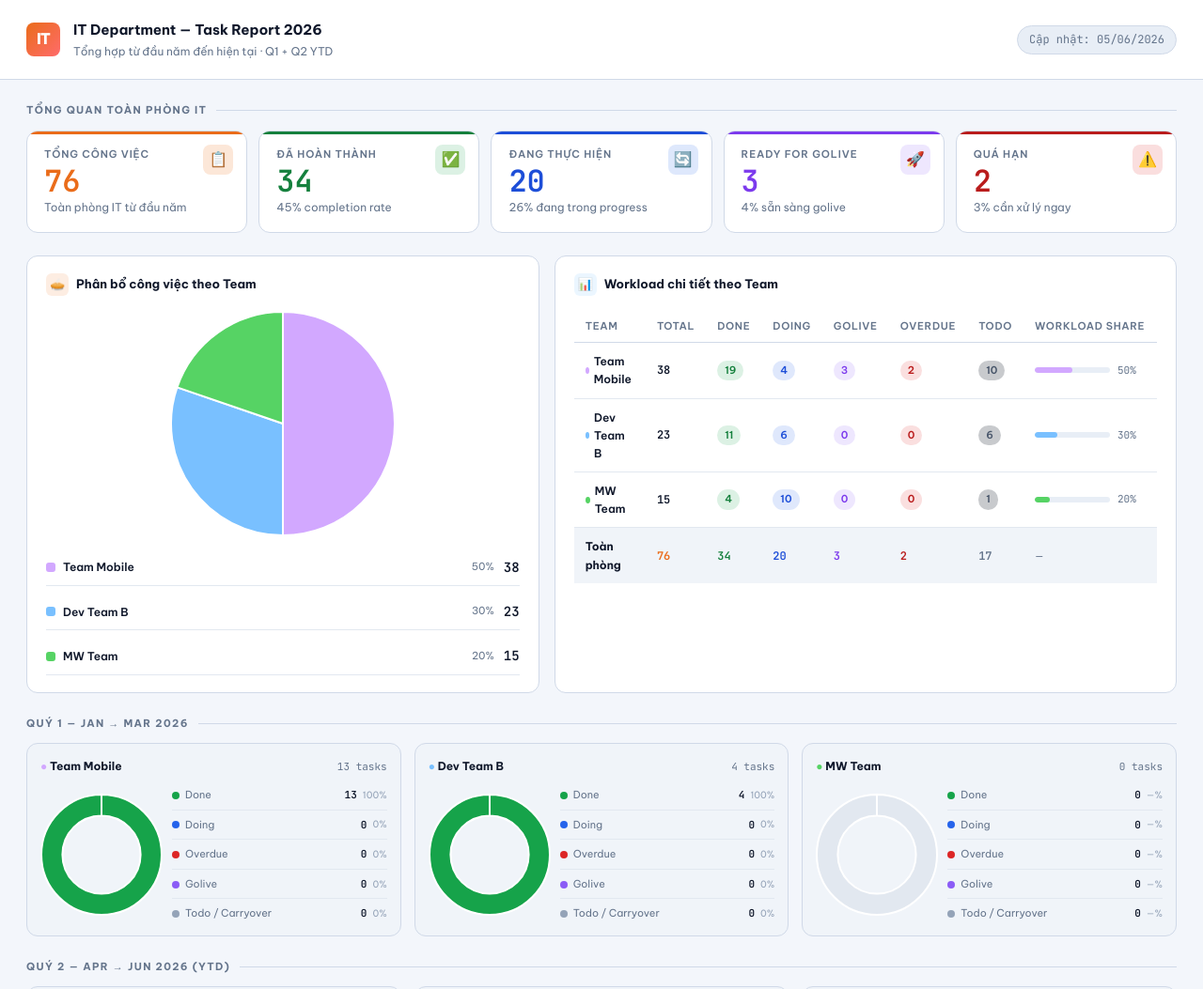
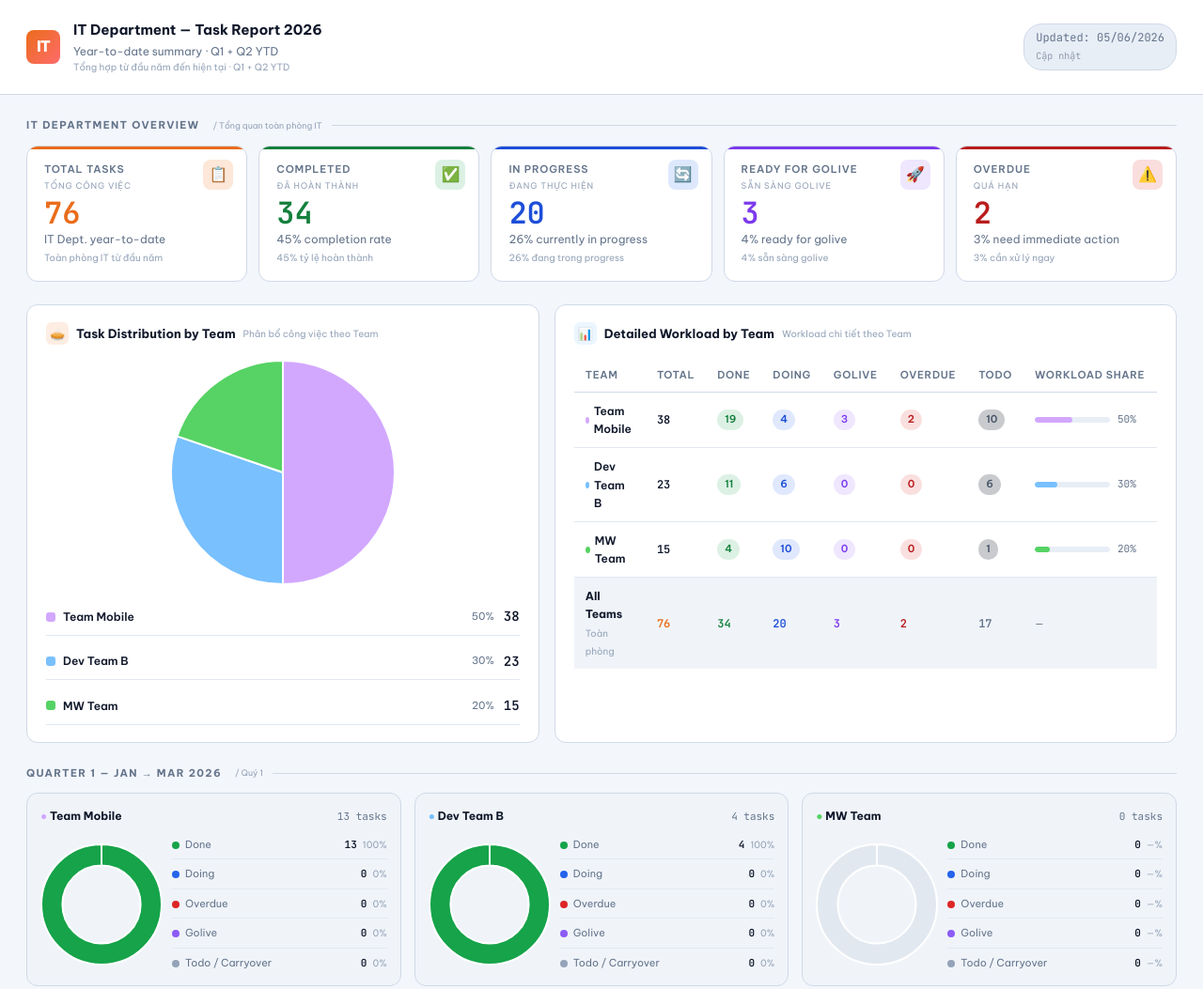
Before and after one commit to minhvb-vobaominh/reports, a plain HTML site: page index.html in a window 1280 px wide. Shown: the top 1053 px of the page at 94% size. Drawn offline with nearby package versions, Linux system fonts and the light colour scheme.

Commit message:
feat: update IT Department Report to English and enhance bilingual support

```diff
--- a/index.html
+++ b/index.html
@@ -1,5 +1,5 @@
 <!doctype html>
-<html lang="vi">
+<html lang="en">
   <head>
     <meta charset="utf-8" />
     <meta name="viewport" content="width=device-width,initial-scale=1" />
@@ -742,17 +742,18 @@
         <div>
           <div class="header-title">IT Department — Task Report 2026</div>
           <div class="header-sub">
-            Tổng hợp từ đầu năm đến hiện tại · Q1 + Q2 YTD
+            Year-to-date summary · Q1 + Q2 YTD
+            <span style="display:block;font-size:10px;color:var(--muted2);">Tổng hợp từ đầu năm đến hiện tại · Q1 + Q2 YTD</span>
           </div>
         </div>
       </div>
-      <div class="header-date">Cập nhật: 05/06/2026</div>
+      <div class="header-date">Updated: 05/06/2026<br><span style="font-size:10px;opacity:0.7;">Cập nhật</span></div>
     </header>
 
     <main class="gap24">
       <!-- KPI Cards -->
       <div>
-        <div class="section-label">Tổng quan toàn phòng IT</div>
+        <div class="section-label">IT Department Overview <span style="font-size:9px;font-weight:400;text-transform:none;letter-spacing:0;color:var(--muted2);margin-left:4px;">/ Tổng quan toàn phòng IT</span></div>
         <div class="kpi-row" id="kpiRow"></div>
       </div>
 
@@ -771,7 +772,7 @@
           <div class="panel-title">
             <span class="ico" style="background: rgba(240, 136, 62, 0.15)"
               >🥧</span
-            >Phân bổ công việc theo Team
+            >Task Distribution by Team<span style="display:block;font-size:10px;font-weight:400;color:var(--muted2);margin-top:1px;">Phân bổ công việc theo Team</span>
           </div>
           <div
             style="
@@ -800,7 +801,7 @@
           <div class="panel-title">
             <span class="ico" style="background: rgba(121, 192, 255, 0.15)"
               >📊</span
-            >Workload chi tiết theo Team
+            >Detailed Workload by Team<span style="display:block;font-size:10px;font-weight:400;color:var(--muted2);margin-top:1px;">Workload chi tiết theo Team</span>
           </div>
           <table class="workload-table" id="workloadTable"></table>
         </div>
@@ -808,13 +809,13 @@
 
       <!-- Q1 Section -->
       <div>
-        <div class="section-label">Quý 1 — Jan → Mar 2026</div>
+        <div class="section-label">Quarter 1 — Jan → Mar 2026 <span style="font-size:9px;font-weight:400;text-transform:none;letter-spacing:0;color:var(--muted2);margin-left:4px;">/ Quý 1</span></div>
         <div class="donut-grid" id="q1Grid"></div>
       </div>
 
       <!-- Q2 Section -->
       <div>
-        <div class="section-label">Quý 2 — Apr → Jun 2026 (YTD)</div>
+        <div class="section-label">Quarter 2 — Apr → Jun 2026 (YTD) <span style="font-size:9px;font-weight:400;text-transform:none;letter-spacing:0;color:var(--muted2);margin-left:4px;">/ Quý 2</span></div>
         <div class="donut-grid" id="q2Grid"></div>
       </div>
 
@@ -848,7 +849,7 @@
 
       <!-- Assessment section -->
       <div>
-        <div class="section-label">Đánh giá tổng quan & Phân tích</div>
+        <div class="section-label">Overview Assessment & Analysis <span style="font-size:9px;font-weight:400;text-transform:none;letter-spacing:0;color:var(--muted2);margin-left:4px;">/ Đánh giá tổng quan &amp; Phân tích</span></div>
         <div class="insight-grid" id="insightGrid"></div>
       </div>
     </main>
@@ -944,37 +945,47 @@
         const cards = [
           {
             cls: "total",
-            label: "Tổng công việc",
+            label: "Total Tasks",
+            labelVi: "Tổng công việc",
             val: agg.total,
-            sub: "Toàn phòng IT từ đầu năm",
+            sub: "IT Dept. year-to-date",
+            subVi: "Toàn phòng IT từ đầu năm",
             icon: "📋",
           },
           {
             cls: "done",
-            label: "Đã hoàn thành",
+            label: "Completed",
+            labelVi: "Đã hoàn thành",
             val: agg.done,
             sub: pct(agg.done, agg.total) + "% completion rate",
+            subVi: pct(agg.done, agg.total) + "% tỷ lệ hoàn thành",
             icon: "✅",
           },
           {
             cls: "doing",
-            label: "Đang thực hiện",
+            label: "In Progress",
+            labelVi: "Đang thực hiện",
             val: agg.doing,
-            sub: pct(agg.doing, agg.total) + "% đang trong progress",
+            sub: pct(agg.doing, agg.total) + "% currently in progress",
+            subVi: pct(agg.doing, agg.total) + "% đang trong progress",
             icon: "🔄",
           },
           {
             cls: "golive",
             label: "Ready for Golive",
+            labelVi: "Sẵn sàng Golive",
             val: agg.golive,
-            sub: pct(agg.golive, agg.total) + "% sẵn sàng golive",
+            sub: pct(agg.golive, agg.total) + "% ready for golive",
+            subVi: pct(agg.golive, agg.total) + "% sẵn sàng golive",
             icon: "🚀",
           },
           {
             cls: "overdue",
-            label: "Quá hạn",
+            label: "Overdue",
+            labelVi: "Quá hạn",
             val: agg.overdue,
-            sub: pct(agg.overdue, agg.total) + "% cần xử lý ngay",
+            sub: pct(agg.overdue, agg.total) + "% need immediate action",
+            subVi: pct(agg.overdue, agg.total) + "% cần xử lý ngay",
             icon: "⚠️",
           },
         ];
@@ -984,9 +995,9 @@
             (c) => `
     <div class="kpi-card ${c.cls}">
       <div class="kpi-badge">${c.icon}</div>
-      <div class="kpi-label">${c.label}</div>
+      <div class="kpi-label">${c.label}<br><span style="font-size:9px;font-weight:400;color:var(--muted2);">${c.labelVi}</span></div>
       <div class="kpi-value">${c.val}</div>
-      <div class="kpi-sub">${c.sub}</div>
+      <div class="kpi-sub">${c.sub}<br><span style="font-size:10px;color:var(--muted2);">${c.subVi}</span></div>
     </div>
   `,
           )
@@ -1090,7 +1101,7 @@
         // Total row
         const t = sumAll();
         html += `<tr style="background:#f0f4f9;">
-    <td><strong>Toàn phòng</strong></td>
+    <td><strong>All Teams</strong><br><span style="font-size:10px;font-weight:400;color:var(--muted2);">Toàn phòng</span></td>
     <td><strong style="font-family:'JetBrains Mono',monospace;color:#ea6c1a;">${t.total}</strong></td>
     <td><strong style="color:#15803d;font-family:'JetBrains Mono',monospace;">${t.done}</strong></td>
     <td><strong style="color:#1d4ed8;font-family:'JetBrains Mono',monospace;">${t.doing}</strong></td>
@@ -1339,23 +1350,23 @@
           {
             type: "insight-challenge",
             icon: "⚠️",
-            title: "Khó khăn trong quá trình triển khai Q2",
+            title: `Challenges in Q2 Implementation<span style="display:block;font-size:10px;font-weight:400;color:var(--muted2);margin-top:2px;">Khó khăn trong quá trình triển khai Q2</span>`,
             items: [
               {
                 icon: "🚀",
-                text: `3 CRs của Team Mobile Q2 đã sẵn sàng Golive — CR 2275303 (Securities Depository), CR 2149046 (EKYC) và CR 2329940 (AI Chatbot) đã hoàn tất phát triển, đang chờ lịch triển khai production. Cần sớm phối hợp với Vận hành và các phòng ban liên quan để chốt lịch Golive, checklist triển khai và phương án hỗ trợ sau release.`
+                text: `3 CRs from Team Mobile Q2 are ready for Golive — CR 2275303 (Securities Depository), CR 2149046 (EKYC), and CR 2329940 (AI Chatbot) have completed development and are awaiting production deployment. Early coordination with Operations and related departments is needed to finalize the Golive schedule, deployment checklist, and post-release support plan.<br><span style="display:block;font-size:10px;color:var(--muted2);font-style:italic;margin-top:4px;">3 CRs của Team Mobile Q2 đã sẵn sàng Golive — CR 2275303 (Securities Depository), CR 2149046 (EKYC) và CR 2329940 (AI Chatbot) đã hoàn tất phát triển, đang chờ lịch triển khai production. Cần sớm phối hợp với Vận hành và các phòng ban liên quan để chốt lịch Golive, checklist triển khai và phương án hỗ trợ sau release.</span>`
               },
               {
                 icon: "🔴",
-                text: `${agg.overdue} tasks quá hạn ở Team Mobile Q2 — Bao gồm CR 2084592 (Special Interest Rate on FLEX) và CR 2238356 (Advance Margin). Các CR này phụ thuộc bên thứ ba và cần phối hợp liên phòng ban như RMD, SS, MSD, nên cần xác định rõ owner, deadline phản hồi và hướng xử lý dependency.`
+                text: `${agg.overdue} overdue tasks in Team Mobile Q2 — Including CR 2084592 (Special Interest Rate on FLEX) and CR 2238356 (Advance Margin). These CRs depend on third parties and require cross-department coordination with RMD, SS, MSD; clear owners, response deadlines, and dependency resolution paths must be defined.<br><span style="display:block;font-size:10px;color:var(--muted2);font-style:italic;margin-top:4px;">${agg.overdue} tasks quá hạn ở Team Mobile Q2 — Bao gồm CR 2084592 (Special Interest Rate on FLEX) và CR 2238356 (Advance Margin). Các CR này phụ thuộc bên thứ ba và cần phối hợp liên phòng ban như RMD, SS, MSD, nên cần xác định rõ owner, deadline phản hồi và hướng xử lý dependency.</span>`
               },
               {
                 icon: "⏳",
-                text: `MW Team đang xử lý 10 tasks đồng thời trong Q2 — Bao gồm 8 CRs carryover từ 2025 và các yêu cầu mới. Đây là nhóm có khối lượng doing lớn nhất toàn phòng, tạo áp lực về tiến độ, chất lượng xử lý và rủi ro trễ hạn.`
+                text: `MW Team is handling 10 tasks simultaneously in Q2 — Including 8 CRs carried over from 2025 and new requests. This team has the highest in-progress volume in the department, creating pressure on delivery pace, processing quality, and schedule risk.<br><span style="display:block;font-size:10px;color:var(--muted2);font-style:italic;margin-top:4px;">MW Team đang xử lý 10 tasks đồng thời trong Q2 — Bao gồm 8 CRs carryover từ 2025 và các yêu cầu mới. Đây là nhóm có khối lượng doing lớn nhất toàn phòng, tạo áp lực về tiến độ, chất lượng xử lý và rủi ro trễ hạn.</span>`
               },
               {
                 icon: "🧩",
-                text: `MW Team đang gặp rủi ro chồng chéo logic trên môi trường DEV — Nhiều CR được deploy đồng thời lên DEV khiến logic có thể bị ghi đè lẫn nhau, phát sinh lỗi lặp lại và phải fix nhiều lần. Cần kiểm soát thứ tự deploy, version, branch và dependency để hạn chế ảnh hưởng đến chất lượng release.`
+                text: `MW Team faces logic overlap risk in the DEV environment — Multiple CRs deployed simultaneously to DEV can overwrite each other's logic, causing repeated bugs that require multiple fixes. Deploy order, versioning, branching, and dependencies need to be tightly controlled to minimize impact on release quality.<br><span style="display:block;font-size:10px;color:var(--muted2);font-style:italic;margin-top:4px;">MW Team đang gặp rủi ro chồng chéo logic trên môi trường DEV — Nhiều CR được deploy đồng thời lên DEV khiến logic có thể bị ghi đè lẫn nhau, phát sinh lỗi lặp lại và phải fix nhiều lần. Cần kiểm soát thứ tự deploy, version, branch và dependency để hạn chế ảnh hưởng đến chất lượng release.</span>`
               },
               // {
               //   icon: "📋",
```
